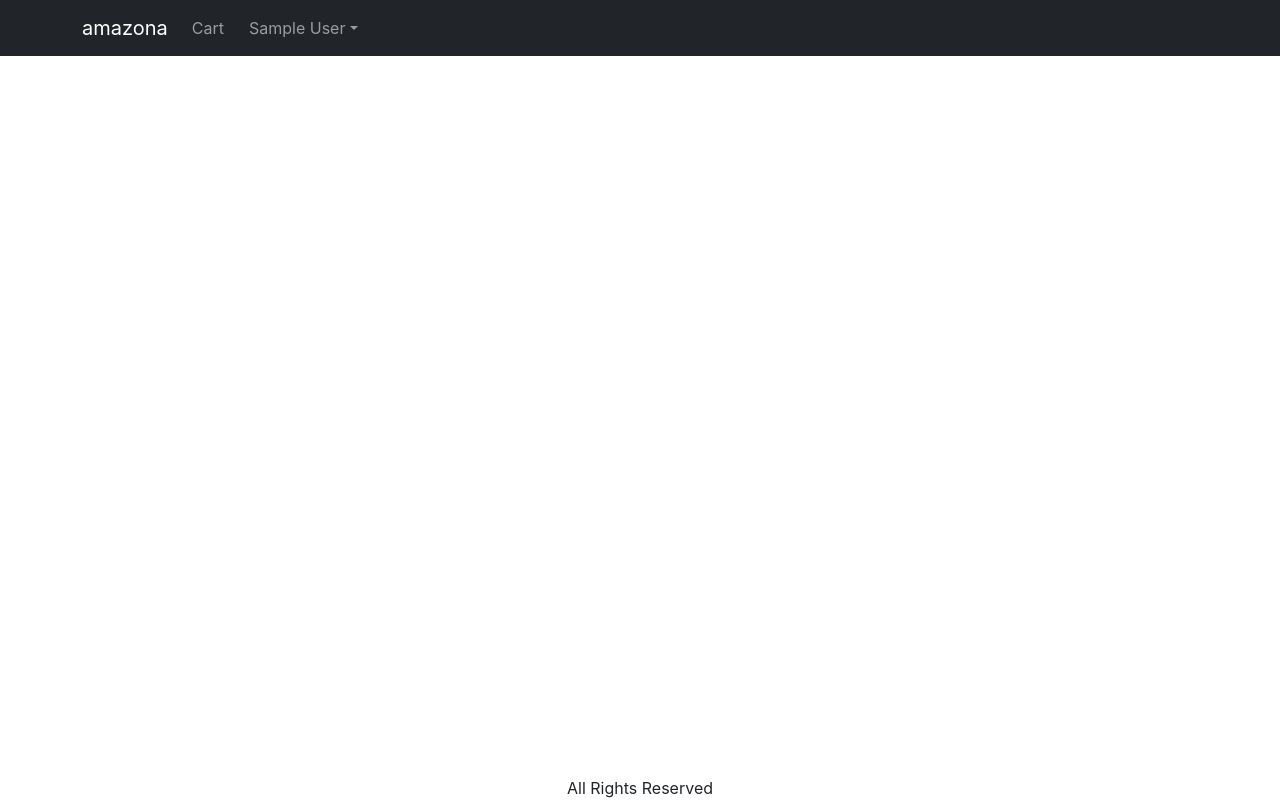
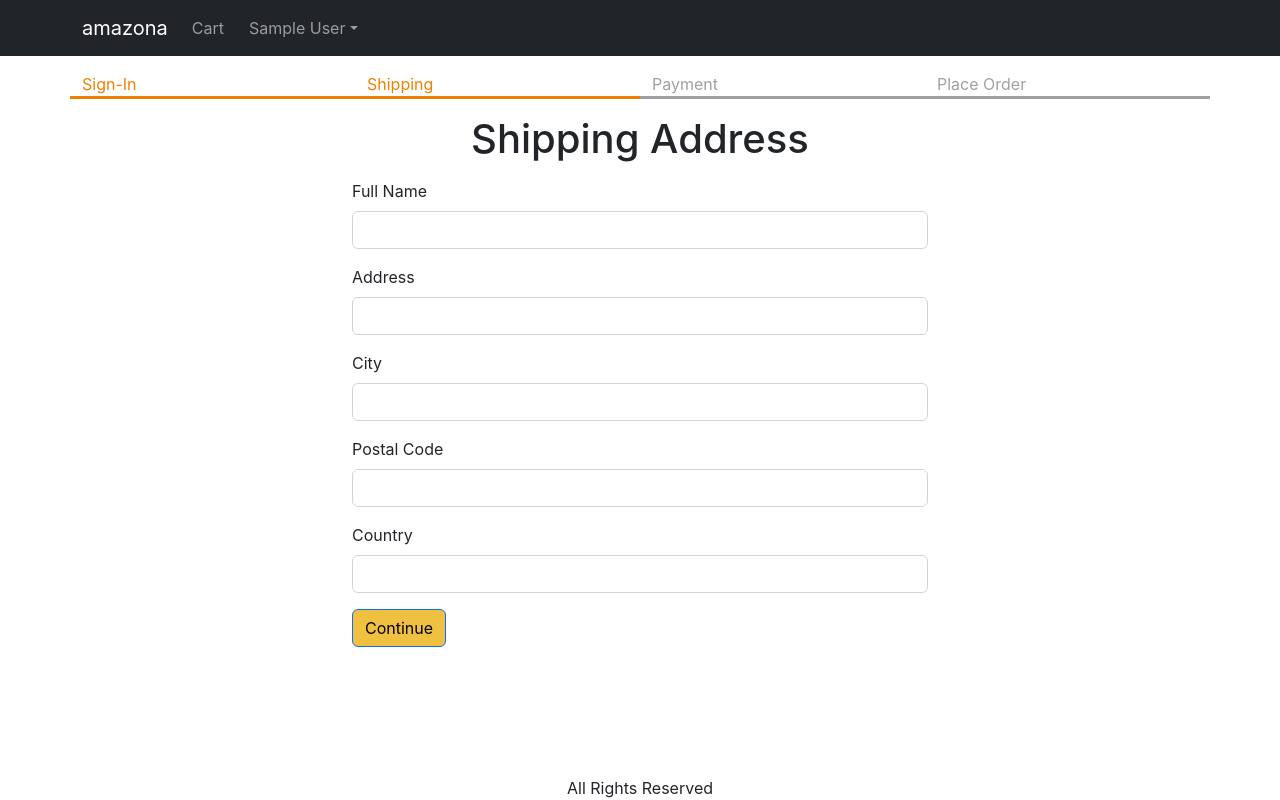
Before and after one commit to tempahyah/mern-amazona, a React (Create React App) app in the folder frontend/: page /shipping in a window 1280 px wide. Built offline with nearby package versions, Linux system fonts and the light colour scheme; sample sign-in values are in the browser's storage.

Commit message:
Added Checkout Page

```diff
--- a/frontend/src/App.js
+++ b/frontend/src/App.js
@@ -9,6 +9,7 @@
 import { Store } from './Store';
 import CartScreen from './pages/CartScreen';
 import SignInScreen from './pages/SignInScreen';
+import ShippingAddressScreen from './pages/ShippingAddressScreen';
 
 function App() {
   const { state, dispatch: ctxDispatch } = useContext(Store);
@@ -16,6 +17,7 @@
   const signoutHandler = () => {
     ctxDispatch({ type: 'USER_SIGNOUT' });
     localStorage.removeItem('userInfo');
+    localStorage.removeItem('shippingAddress');
   };
   return (
     <BrowserRouter>
@@ -72,6 +74,7 @@
               <Route path="/product/:slug" element={<ProductScreen />} />
               <Route path="/cart" element={<CartScreen />} />
               <Route path="/signin" element={<SignInScreen />} />
+              <Route path="/shipping" element={<ShippingAddressScreen />} />
               <Route path="/" element={<HomeScreen />} />
             </Routes>
           </Container>
--- a/frontend/src/Store.js
+++ b/frontend/src/Store.js
@@ -8,6 +8,9 @@
     : null,
 
   cart: {
+    shippingAddress: localStorage.getItem('shippingAddress')
+      ? JSON.parse(localStorage.getItem('shippingAddress'))
+      : {},
     cartItems: localStorage.getItem('cartItems')
       ? JSON.parse(localStorage.getItem('cartItems'))
       : [],
@@ -47,7 +50,25 @@
 
     //USER SIGN OUT
     case 'USER_SIGNOUT': {
-      return { ...state, userInfo: null };
+      return {
+        ...state,
+        userInfo: null,
+        cart: {
+          cartItems: [],
+          shippingAddress: {},
+        },
+      };
+    }
+
+    //SAVE SHIPPING ADDRESS
+    case 'SAVE_SHIPPING_ADDRESS': {
+      return {
+        ...state,
+        cart: {
+          ...state.cart,
+          shippingAddress: action.payload,
+        },
+      };
     }
 
     default:
--- /dev/null
+++ b/frontend/src/components/CheckOutSteps.js
@@ -0,0 +1,13 @@
+import React from 'react';
+import { Col, Row } from 'react-bootstrap';
+
+export default function CheckOutSteps(props) {
+  return (
+    <Row className="checkout-steps">
+      <Col className={props.step1 ? 'active' : ''}>Sign-In</Col>
+      <Col className={props.step2 ? 'active' : ''}>Shipping</Col>
+      <Col className={props.step3 ? 'active' : ''}>Payment</Col>
+      <Col className={props.step4 ? 'active' : ''}>Place Order</Col>
+    </Row>
+  );
+}
--- a/frontend/src/index.css
+++ b/frontend/src/index.css
@@ -61,3 +61,13 @@
 .small-container {
   max-width: 600px;
 }
+
+.checkout-steps > div {
+  border-bottom: 0.2rem solid #a0a0a0;
+  color: #a0a0a0;
+}
+
+.checkout-steps > div.active {
+  border-bottom: 0.2rem solid #f08000;
+  color: #f08000;
+}
--- /dev/null
+++ b/frontend/src/pages/ShippingAddressScreen.js
@@ -0,0 +1,128 @@
+import React, { useContext, useEffect, useState } from 'react';
+import { Button, Form } from 'react-bootstrap';
+import { Helmet } from 'react-helmet-async';
+import { Store } from '../Store';
+import { useNavigate } from 'react-router-dom';
+import CheckOutSteps from '../components/CheckOutSteps';
+
+const ShippingAddressScreen = () => {
+  const navigate = useNavigate();
+  const { state, dispatch: ctxDispatch } = useContext(Store);
+  const {
+    userInfo,
+    cart: { shippingAddress },
+  } = state;
+
+  const [fullName, setFullName] = useState(shippingAddress.fullName || '');
+  const [address, setAddress] = useState(shippingAddress.address || '');
+  const [city, setCity] = useState(shippingAddress.city || '');
+  const [postalCode, setPostalCode] = useState(
+    shippingAddress.postalCode || ''
+  );
+  const [country, setCountry] = useState(shippingAddress.country || '');
+
+  useEffect(() => {
+    if (!userInfo) {
+      navigate('/signin?redirect=/shipping');
+    }
+  }, [userInfo, navigate]);
+  const submitHandler = (e) => {
+    e.preventDefault();
+    ctxDispatch({
+      type: 'SAVE_SHIPPING_ADDRESS',
+      payload: {
+        fullName,
+        address,
+        city,
+        postalCode,
+        country,
+      },
+    });
+    localStorage.setItem(
+      'shippingAddress',
+      JSON.stringify({
+        fullName,
+        address,
+        city,
+        postalCode,
+        country,
+      })
+    );
+    navigate('/payment');
+  };
+
+  return (
+    <div>
+      <Helmet>
+        <title>Shipping Address</title>
+      </Helmet>
+
+      <CheckOutSteps step1 step2></CheckOutSteps>
+
+      <div className="container small-container">
+        <h1 className="my-3" style={{ textAlign: 'center' }}>
+          Shipping Address
+        </h1>
+        <Form onSubmit={submitHandler}>
+          {/* Full Name Field */}
+          <Form.Group className="mb-3" controlId="fullName">
+            <Form.Label>Full Name</Form.Label>
+            <Form.Control
+              value={fullName}
+              onChange={(e) => setFullName(e.target.value)}
+              required
+            />
+          </Form.Group>
+
+          {/* Address Field  */}
+          <Form.Group className="mb-3" controlId="address">
+            <Form.Label>Address</Form.Label>
+            <Form.Control
+              value={address}
+              onChange={(e) => setAddress(e.target.value)}
+              required
+            />
+          </Form.Group>
+
+          {/* City Field  */}
+          <Form.Group className="mb-3" controlId="city">
+            <Form.Label>City</Form.Label>
+            <Form.Control
+              value={city}
+              onChange={(e) => setCity(e.target.value)}
+              required
+            />
+          </Form.Group>
+
+          {/* Postal Code Field  */}
+          <Form.Group className="mb-3" controlId="postalCode">
+            <Form.Label>Postal Code</Form.Label>
+            <Form.Control
+              value={postalCode}
+              onChange={(e) => setPostalCode(e.target.value)}
+              required
+            />
+          </Form.Group>
+
+          {/* Country Field  */}
+          <Form.Group className="mb-3" controlId="country">
+            <Form.Label>Country</Form.Label>
+            <Form.Control
+              value={country}
+              onChange={(e) => setCountry(e.target.value)}
+              required
+            />
+          </Form.Group>
+
+          <div className="mb-3">
+            <Button variant="primary" type="submit">
+              Continue
+            </Button>
+          </div>
+        </Form>
+      </div>
+    </div>
+  );
+};
+
+export default ShippingAddressScreen;
```
